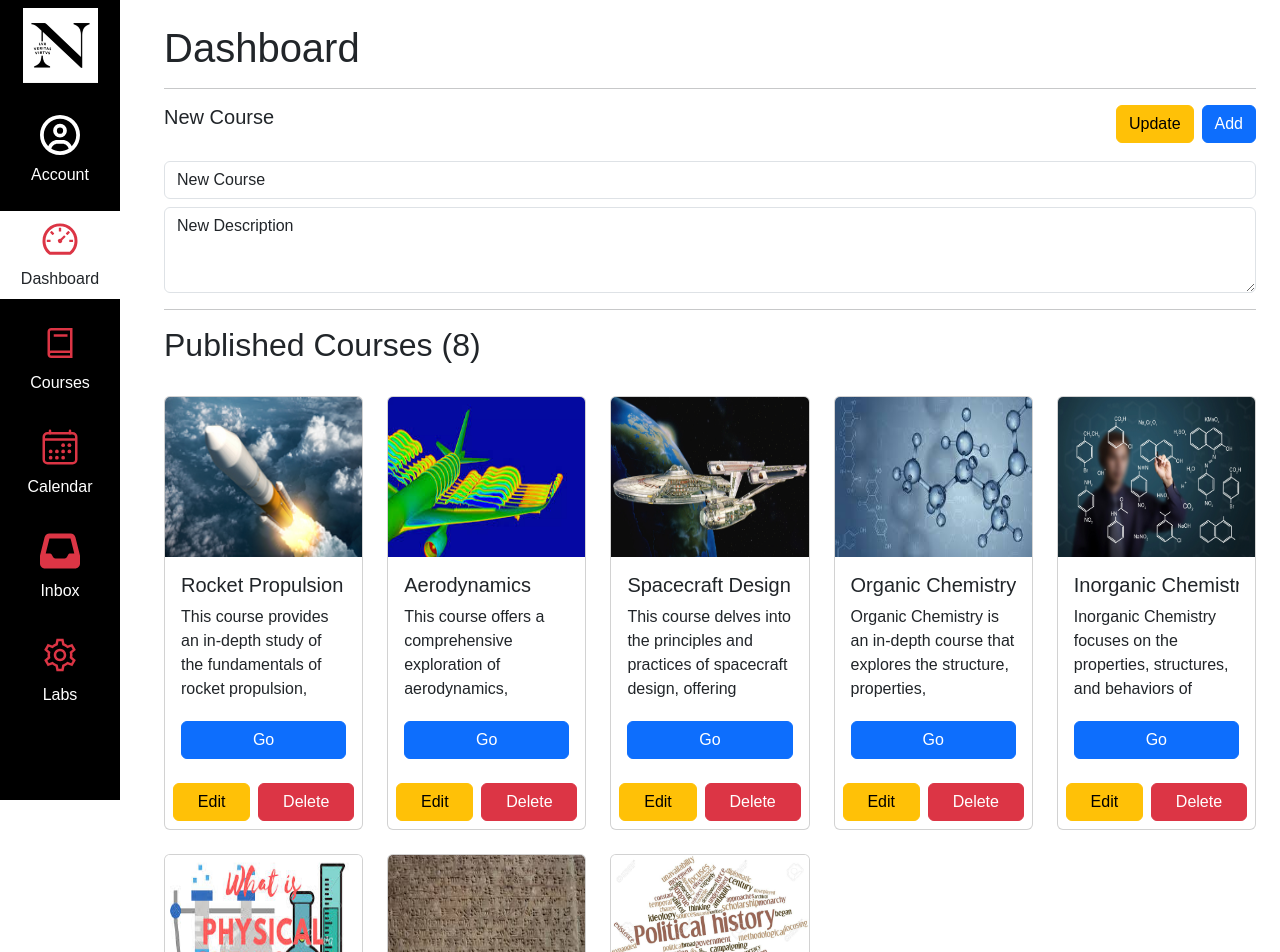
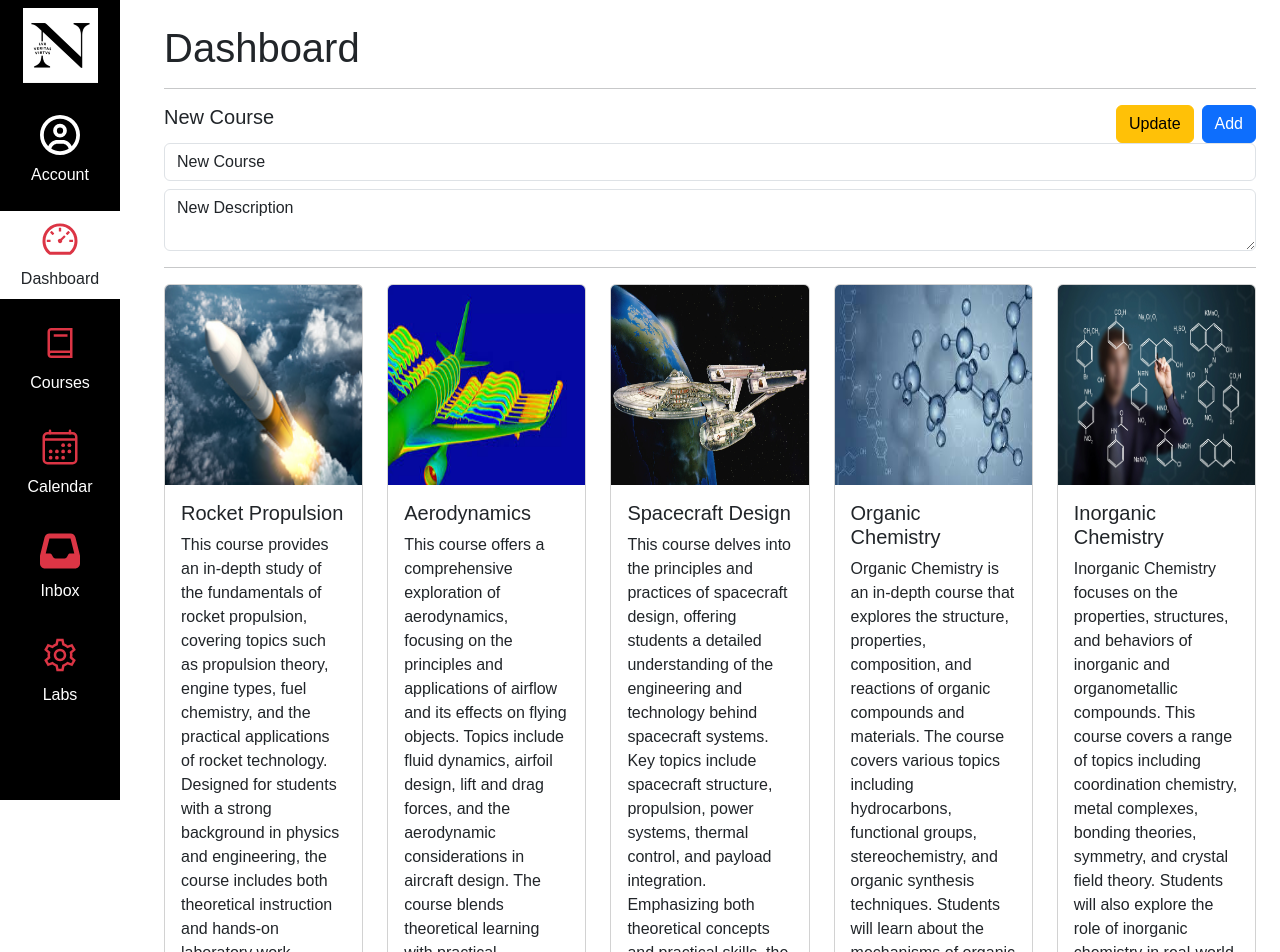
Before and after one commit to harshithasaimaddukuri/kambaz-next-js, a Next.js app: page /Dashboard in a window 1280 px wide. Shown: the top 952 px of the page. Built offline with nearby package versions, Linux system fonts and the light colour scheme.

Commit message:
fixed minor error

```diff
--- a/app/(kambaz)/Dashboard/page.tsx
+++ b/app/(kambaz)/Dashboard/page.tsx
@@ -1,16 +1,37 @@
+//disable eslint for this file
+
 "use client";
-import { useState } from "react";
-import Link from "next/link";
+import { useState, ChangeEvent } from "react";
 import { useDispatch, useSelector } from "react-redux";
 import { addNewCourse, deleteCourse, updateCourse } from "../Courses/reducer";
-import { Row, Col, Card, CardImg, CardBody, CardTitle, CardText, Button, FormControl } from "react-bootstrap";
+import { FormControl } from "react-bootstrap";
+import { v4 as uuidv4 } from "uuid";
+import Link from "next/link";
+import Image from "next/image";
+
+interface Course {
+  _id: string;
+  name: string;
+  number: string;
+  startDate: string;
+  endDate: string;
+  image: string;
+  description: string;
+}
+
+interface RootState {
+  coursesReducer: {
+    courses: Course[];
+  };
+}
 
 export default function Dashboard() {
-  const { courses } = useSelector((state: any) => state.coursesReducer);
   const dispatch = useDispatch();
 
-  const [course, setCourse] = useState<any>({
-    _id: "0",
+  const courses: Course[] = useSelector((state: RootState) => state.coursesReducer.courses);
+
+  const [course, setCourse] = useState<Course>({
+    _id: uuidv4(),
     name: "New Course",
     number: "New Number",
     startDate: "2023-09-10",
@@ -19,71 +40,68 @@ export default function Dashboard() {
     description: "New Description",
   });
 
+  const handleInputChange = (e: ChangeEvent<HTMLInputElement | HTMLTextAreaElement>) => {
+    const { name, value } = e.target;
+    setCourse({ ...course, [name]: value });
+  };
+
   return (
     <div id="wd-dashboard" className="p-4">
-      <h1 id="wd-dashboard-title">Dashboard</h1>
+      <h1>Dashboard</h1>
       <hr />
+
       <h5>
         New Course
         <button
           className="btn btn-primary float-end"
-          onClick={() => dispatch(addNewCourse(course))}
-          id="wd-add-new-course-click"
+          onClick={() => dispatch(addNewCourse({ ...course, _id: uuidv4() }))}
         >
           Add
         </button>
         <button
           className="btn btn-warning float-end me-2"
           onClick={() => dispatch(updateCourse(course))}
-          id="wd-update-course-click"
         >
           Update
         </button>
       </h5>
-      <br />
+
       <FormControl
+        name="name"
         value={course.name}
         className="mb-2"
-        onChange={(e) => setCourse({ ...course, name: e.target.value })}
+        onChange={handleInputChange}
         placeholder="Course Name"
       />
       <FormControl
         as="textarea"
+        name="description"
         value={course.description}
-        rows={3}
-        onChange={(e) => setCourse({ ...course, description: e.target.value })}
+        onChange={handleInputChange}
         placeholder="Course Description"
+        className="mb-2"
       />
+
       <hr />
-      <h2 id="wd-dashboard-published">Published Courses ({courses.length})</h2>
-      <Row xs={1} md={5} className="g-4 mt-2">
-        {courses.map((c: any) => (
-          <Col key={c._id}>
-            <Card className="h-100">
-              <Link href={`/Courses/${c._id}/Home`} className="text-decoration-none text-dark">
-                <CardImg
-                  src={c.image}
-                  variant="top"
-                  width="100%"
-                  height={160}
-                  alt={c.name}
-                />
-                <CardBody>
-                  <CardTitle className="text-nowrap overflow-hidden">
-                    {c.name}
-                  </CardTitle>
-                  <CardText className="overflow-hidden" style={{ height: "100px" }}>
-                    {c.description}
-                  </CardText>
-                  <Button variant="primary" className="w-100">
-                    Go
-                  </Button>
-                </CardBody>
-              </Link>
-              <div className="p-2 d-flex justify-content-between">
+      <div className="row row-cols-1 row-cols-md-5 g-4">
+        {courses.map((c: Course) => (
+          <div key={c._id} className="col">
+            <div className="card">
+              <Image
+                src={c.image}
+                alt={c.name}
+                width={300}
+                height={200}
+                className="card-img-top"
+              />
+              <div className="card-body">
+                <h5 className="card-title">{c.name}</h5>
+                <p className="card-text">{c.description}</p>
+                <Link href={`/Kambaz/Courses/${c._id}`}>
+                  <button className="btn btn-primary">Go</button>
+                </Link>
                 <button
-                  className="btn btn-warning me-2 flex-grow-1"
-                  id="wd-edit-course-click"
+                  className="btn btn-warning ms-2"
                   onClick={(e) => {
                     e.preventDefault();
                     setCourse(c);
@@ -92,8 +110,7 @@ export default function Dashboard() {
                   Edit
                 </button>
                 <button
-                  className="btn btn-danger flex-grow-1"
-                  id="wd-delete-course-click"
+                  className="btn btn-danger float-end"
                   onClick={(e) => {
                     e.preventDefault();
                     dispatch(deleteCourse(c._id));
@@ -102,10 +119,10 @@ export default function Dashboard() {
                   Delete
                 </button>
               </div>
-            </Card>
-          </Col>
+            </div>
+          </div>
         ))}
-      </Row>
+      </div>
     </div>
   );
 }
```
